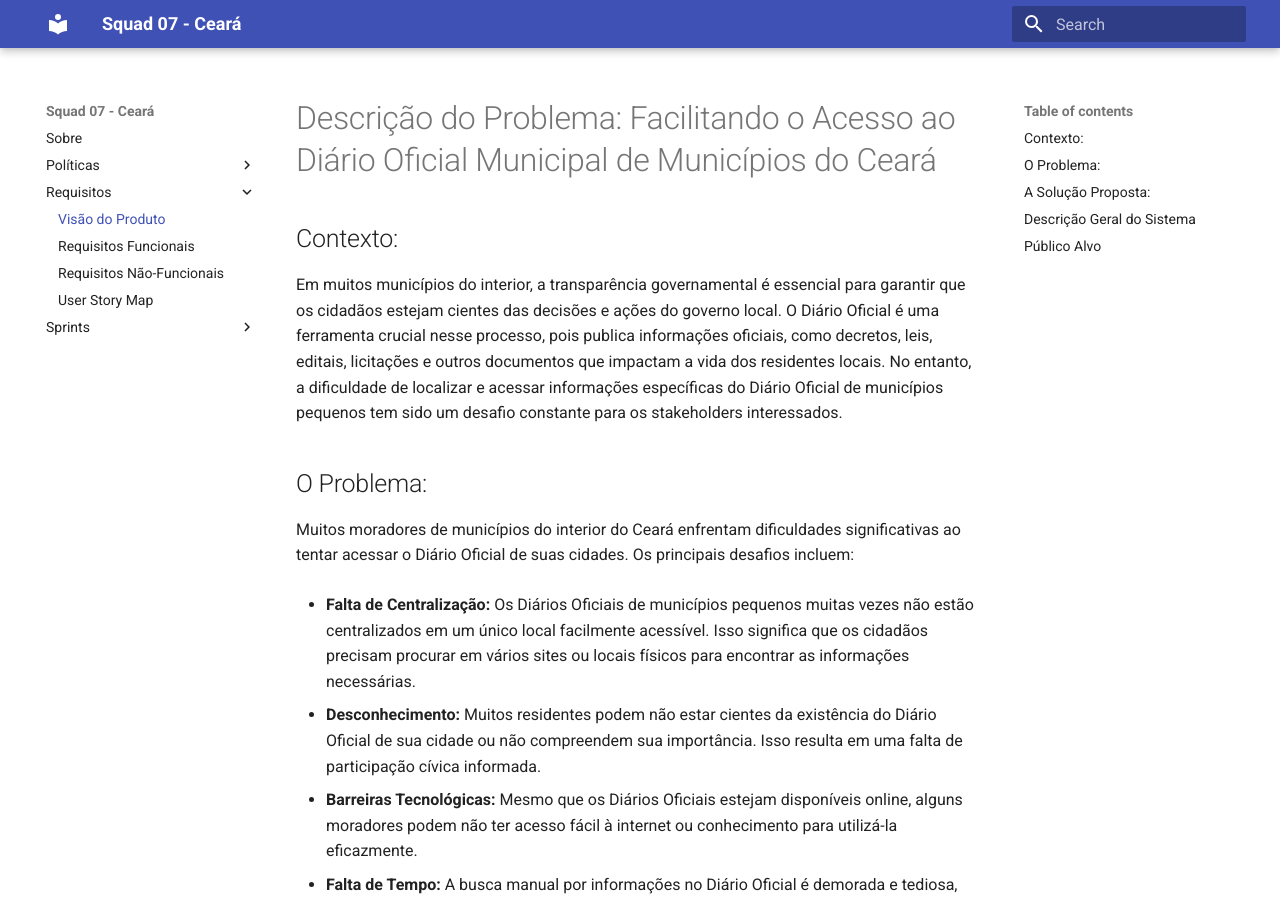
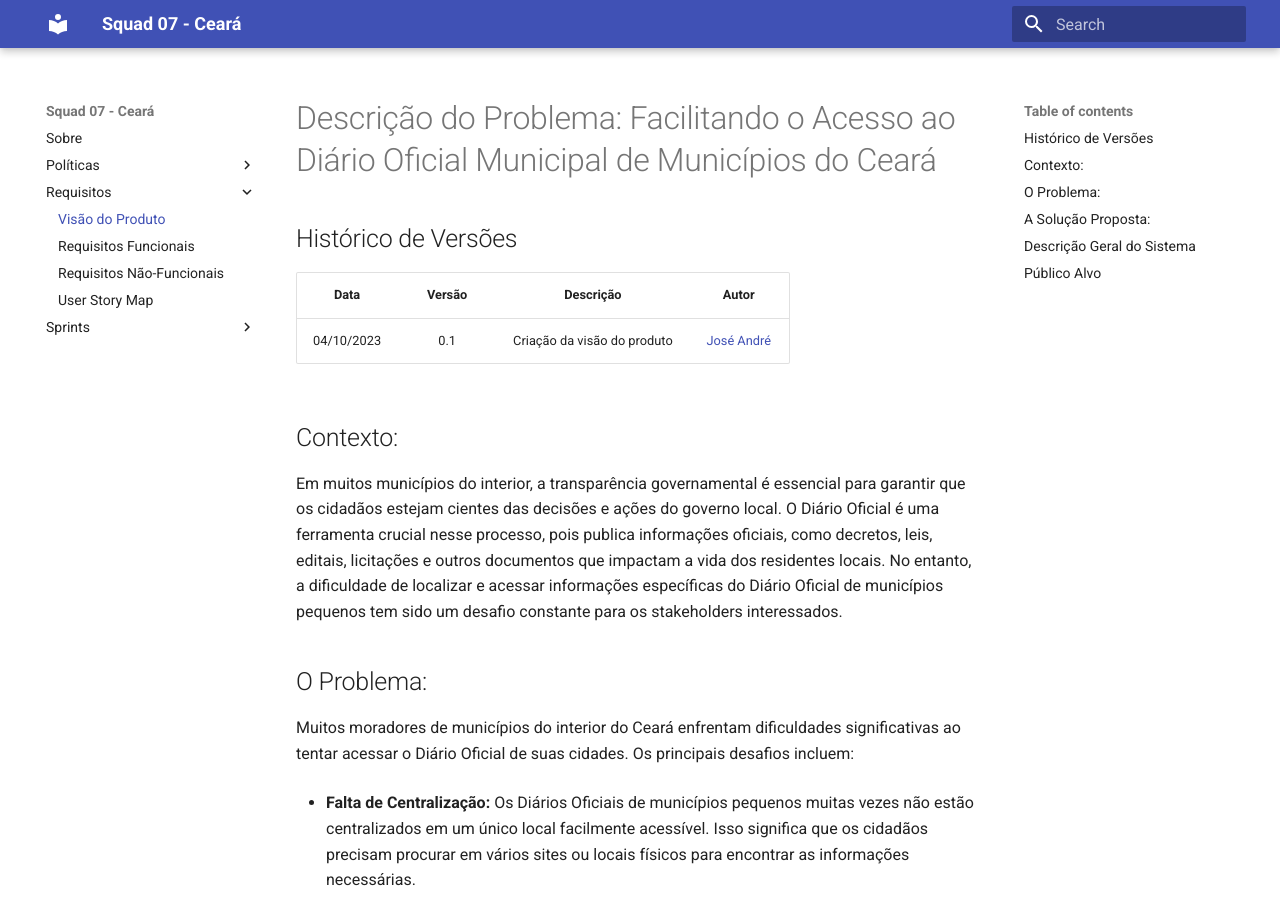
Before and after one commit to unb-mds/2023-2-Squad07, an MkDocs documentation site: the page built from docs/requisitos/visaodoproduto.md, in a window 1280 px wide and 900 px high. Built offline with MkDocs 1.6.1 and Material for MkDocs 9.7.7, drawn with Linux system fonts in a browser that asks for light colours.

Commit message:
:pencil: adicionando visao do produto

```diff
--- a/docs/requisitos/visaodoproduto.md
+++ b/docs/requisitos/visaodoproduto.md
@@ -1,4 +1,12 @@
 # Descrição do Problema: Facilitando o Acesso ao Diário Oficial Municipal de Municípios do Ceará
+
+## Histórico de Versões
+
+
+| Data       | Versão | Descrição                      | Autor             |
+| :--------: | :----: | :----------:                   | :---------------: |
+| 04/10/2023 |  0.1   | Criação da visão do produto | [José André](https://github.com/joseandre25)|
+
 
 ## Contexto:
 Em muitos municípios do interior, a transparência governamental é essencial para garantir que os cidadãos estejam cientes das decisões e ações do governo local. O Diário Oficial é uma ferramenta crucial nesse processo, pois publica informações oficiais, como decretos, leis, editais, licitações e outros documentos que impactam a vida dos residentes locais. No entanto, a dificuldade de localizar e acessar informações específicas do Diário Oficial de municípios pequenos tem sido um desafio constante para os stakeholders interessados.
```
